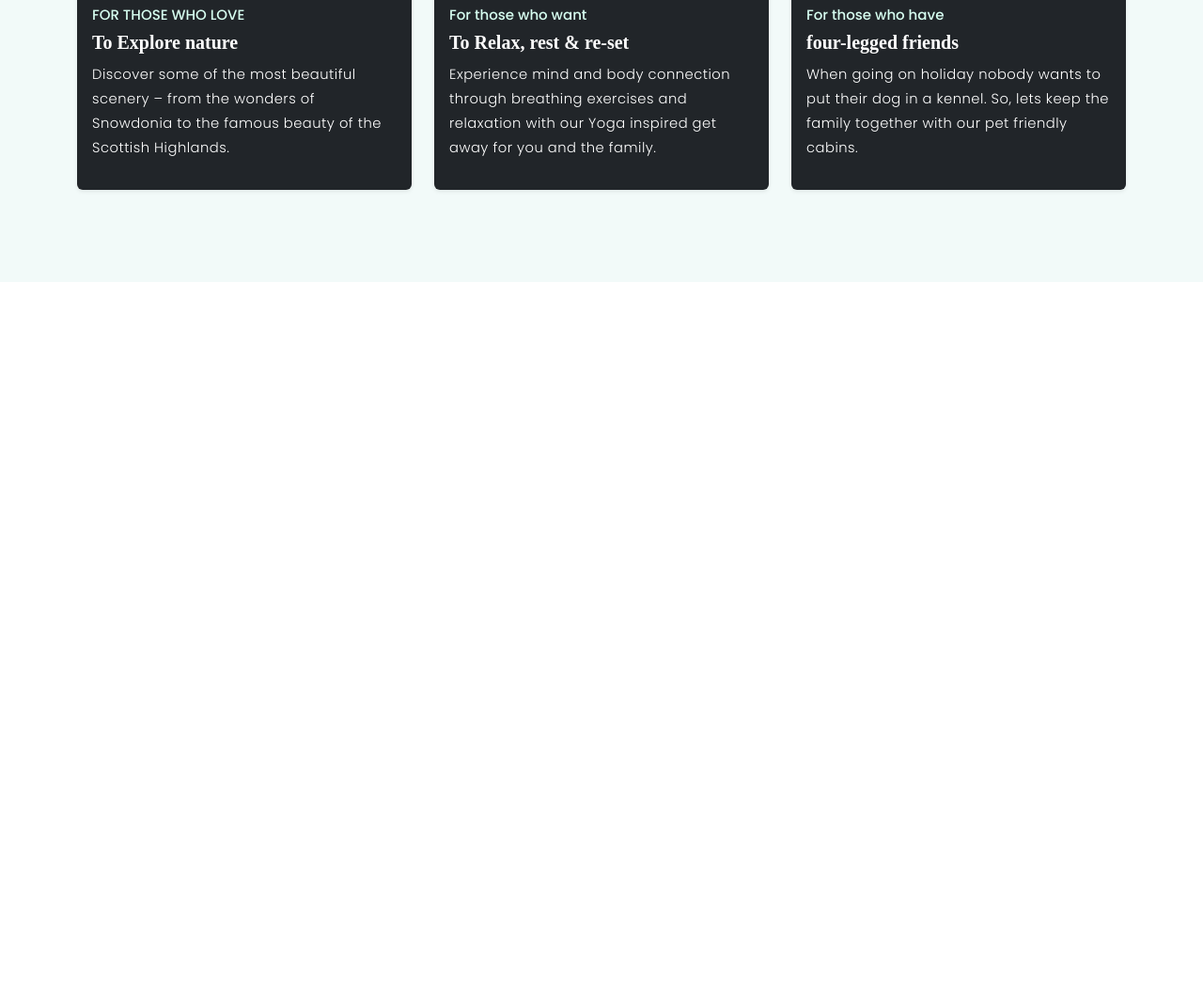
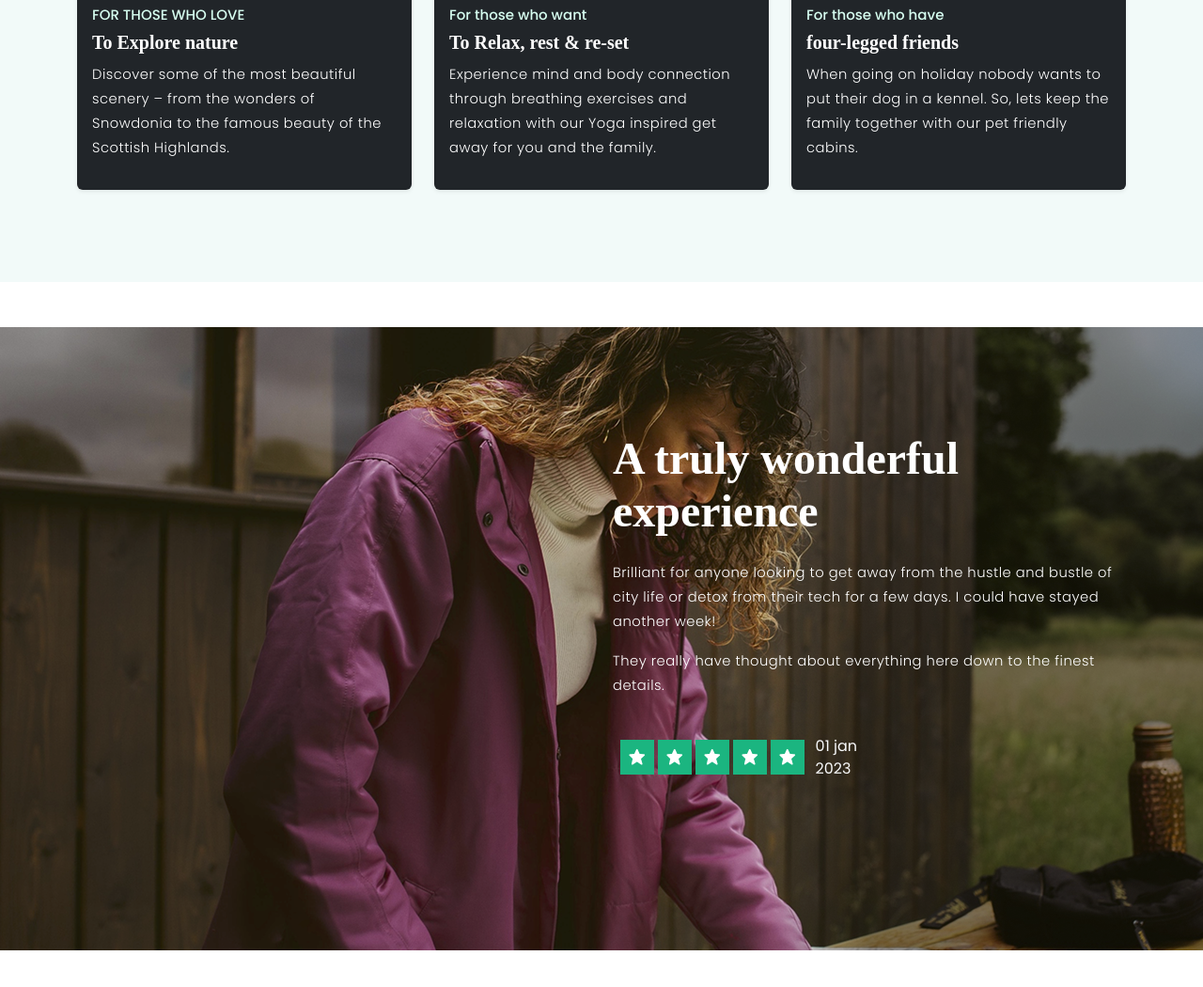
Before and after one commit to manishbisht10/travelagency, a plain HTML site: page index.html in a window 1280 px wide. Shown: the part 1936-2986 px from the top of the page at 94% size. Before the commit the page ends 2236 px from the top, so only its background shows below. Drawn offline with nearby package versions, Linux system fonts and the light colour scheme.

Commit message:
updated codes

```diff
--- a/css/style.css
+++ b/css/style.css
@@ -251,3 +251,12 @@ body {
     line-height: 26px;
     font-family: 'Source Serif';
 }
+
+/* == testimonials section == */
+
+.testimonials{
+    width: 100%;
+    height: 100vh;
+    background: url(../Assets/Bg/Purple_woman.png) no-repeat;
+    background-size: auto;
+}
--- a/index.html
+++ b/index.html
@@ -310,7 +310,8 @@
                                     <!-- <span class="fw-bold">£210<small class="text-uppercase">pp</small></span> -->
                                 </div>
                                 <p class="mt-2 small paratext">
-                                    Discover some of the most beautiful scenery – from the wonders of Snowdonia to the famous beauty of the Scottish Highlands.
+                                    Discover some of the most beautiful scenery – from the wonders of Snowdonia to the
+                                    famous beauty of the Scottish Highlands.
                                 </p>
                             </div>
                         </div>
@@ -331,7 +332,8 @@
                                     <!-- <span class="fw-bold">£312<small class="text-uppercase">pp</small></span> -->
                                 </div>
                                 <p class="mt-2 small paratext">
-                                    Experience mind and body connection through breathing exercises and relaxation with our Yoga inspired get away for you and the family.
+                                    Experience mind and body connection through breathing exercises and relaxation with
+                                    our Yoga inspired get away for you and the family.
                                 </p>
                             </div>
                         </div>
@@ -352,9 +354,40 @@
                                     <!-- <span class="fw-bold">£210<small class="text-uppercase">pp</small></span> -->
                                 </div>
                                 <p class="mt-2 small paratext">
-                                    When going on holiday nobody wants to put their dog in a kennel. So, lets keep the family together with our pet friendly cabins.
+                                    When going on holiday nobody wants to put their dog in a kennel. So, lets keep the
+                                    family together with our pet friendly cabins.
                                 </p>
                             </div>
+                        </div>
+                    </div>
+                </div>
+            </div>
+        </section>
+
+        <!-- Testimonials section start -->
+        <section class="testimonials">
+            <!-- Main Section -->
+            <div class="container my-5">
+                <div class="row py-3">
+                    <div class="col-lg-6 col-md-6 mt-5 py-5"></div>
+                    <div class="col-lg-6 col-md-6 d-flex flex-column justify-content-center mt-5 py-5">
+                        <h2 class="fw-bold heading">A truly wonderful <br> experience</h2>
+                        <p class="mt-3 paratext text-white">
+                            Brilliant for anyone looking to get away from the hustle and bustle of city life or detox
+                            from their tech for a few days. I could have stayed another week!
+                        </p>
+                        <p class="paratext text-white">
+                            They really have thought about everything here down to the finest details.
+                        </p>
+                        <div class="d-flex align-items-center mt-4 col-md-6">
+                            <span class="badge mx-0 d-flex align-items-center justify-content-center">
+                                <a href="#" class="starBox me-1"><i class='bx bxs-star'></i></a>
+                                <a href="#" class="starBox me-1"><i class='bx bxs-star'></i></a>
+                                <a href="#" class="starBox me-1"><i class='bx bxs-star'></i></a>
+                                <a href="#" class="starBox me-1"><i class='bx bxs-star'></i></a>
+                                <a href="#" class="starBox me-1"><i class='bx bxs-star'></i></a>
+                            </span>
+                            <span class="text-light d-flex justify-content-center align-items-center">01 jan 2023</span>
                         </div>
                     </div>
                 </div>
```
Also changed, not shown: Assets/Bg/Purple_woman.png (added).
